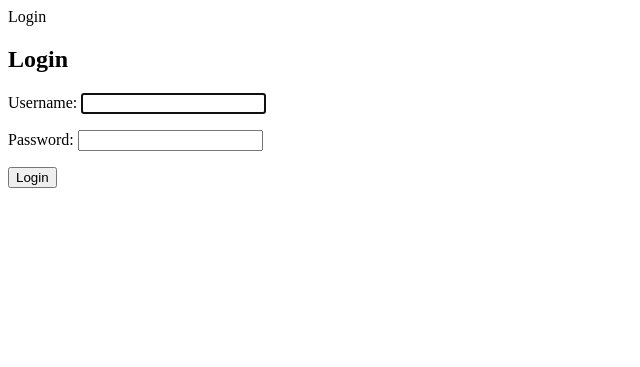
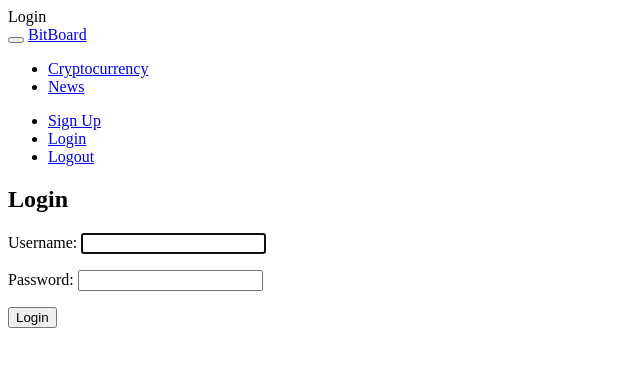
Before and after one commit to gita-vahdatinia/bitboard, a Django app: page /login/ in a window 1280 px wide. Shown: the top 367 px of the page, without its empty margins (0-640 px from the left). Run offline with Django 3.2, Linux system fonts and the light colour scheme.

Commit message:
added the navbar on each page, need to add CSS for login pages

```diff
--- a/bitboard/templates/bitboard/cryptocurrency.html
+++ b/bitboard/templates/bitboard/cryptocurrency.html
@@ -196,11 +196,12 @@
           <li><a href="{% url 'news' %}">News</a></li>
         </ul>
         <ul class="nav navbar-nav navbar-right">
-          <li><a href="{% url 'signup' %}">Sign In</a></li>
+          <li><a href="{% url 'signup' %}">Sign Up</a></li>
+          <li><a href="{% url 'login' %}">Login</a></li>
+          <li><a href="{% url 'logout' %}">Logout</a></li>
         </ul>
       </div>
     </div>
-<<<<<<< HEAD
 
   </nav>
 
--- a/bitboard/templates/bitboard/news.html
+++ b/bitboard/templates/bitboard/news.html
@@ -173,7 +173,9 @@
           <li><a href="{% url 'news' %}">News</a></li>
         </ul>
         <ul class="nav navbar-nav navbar-right">
-          <li><a href="{% url 'signup' %}">Sign In</a></li>
+          <li><a href="{% url 'signup' %}">Sign Up</a></li>
+          <li><a href="{% url 'login' %}">Login</a></li>
+          <li><a href="{% url 'logout' %}">Logout</a></li>
         </ul>
       </div>
     </div>
--- a/bitboard/templates/bitboard/profile.html
+++ b/bitboard/templates/bitboard/profile.html
@@ -177,7 +177,9 @@
         <li><a href="#">Following</a></li>
       </ul>
       <ul class="nav navbar-nav navbar-right">
-        <li><a href="signup.html"><span class="glyphicon glyphicon-log-in"></span> Sign In</a></li>
+        <li><a href="{% url 'signup' %}">Sign Up</a></li>
+        <li><a href="{% url 'login' %}">Login</a></li>
+        <li><a href="{% url 'logout' %}">Logout</a></li>
       </ul>
     </div>
   </div>
--- a/bitboard/templates/bitboard/recent.html
+++ b/bitboard/templates/bitboard/recent.html
@@ -97,7 +97,9 @@
           <li><a href="#">Following</a></li>
         </ul>
         <ul class="nav navbar-nav navbar-right">
-          <li><a href="#"><span class="glyphicon glyphicon-log-in"></span> Sign In</a></li>
+          <li><a href="{% url 'signup' %}">Sign Up</a></li>
+          <li><a href="{% url 'login' %}">Login</a></li>
+          <li><a href="{% url 'logout' %}">Logout</a></li>
         </ul>
       </div>
     </div>
--- a/bitboard/templates/registration/login.html
+++ b/bitboard/templates/registration/login.html
@@ -3,6 +3,32 @@
 {% block title %}Login{% endblock %}
 
 {% block content %}
+<nav class="navbar navbar-inverse">
+
+  <div class="container-fluid">
+    <div class="navbar-header">
+      <button type="button" class="navbar-toggle" data-toggle="collapse" data-target="#myNavbar">
+      <span class="icon-bar"></span>
+      <span class="icon-bar"></span>
+      <span class="icon-bar"></span>
+    </button>
+      <a class="navbar-brand" href="{% url 'index' %}">BitBoard</a>
+    </div>
+    <div class="collapse navbar-collapse" id="myNavbar">
+      <ul class="nav navbar-nav">
+        <li><a href="{% url 'cryptocurrency' %}">Cryptocurrency</a></li>
+        <li><a href="{% url 'news' %}">News</a></li>
+      </ul>
+      <ul class="nav navbar-nav navbar-right">
+        <li><a href="{% url 'signup' %}">Sign Up</a></li>
+        <li><a href="{% url 'login' %}">Login</a></li>
+        <li><a href="{% url 'logout' %}">Logout</a></li>
+      </ul>
+    </div>
+  </div>
+
+</nav>
+
   <h2>Login</h2>
   <form method="post">
     {% csrf_token %}
```
Also changed, not shown: bitboard/templates/bitboard/signup.html (+27 -0 lines), bitboard/templates/bitboard/token.html (+10 -6 lines).
